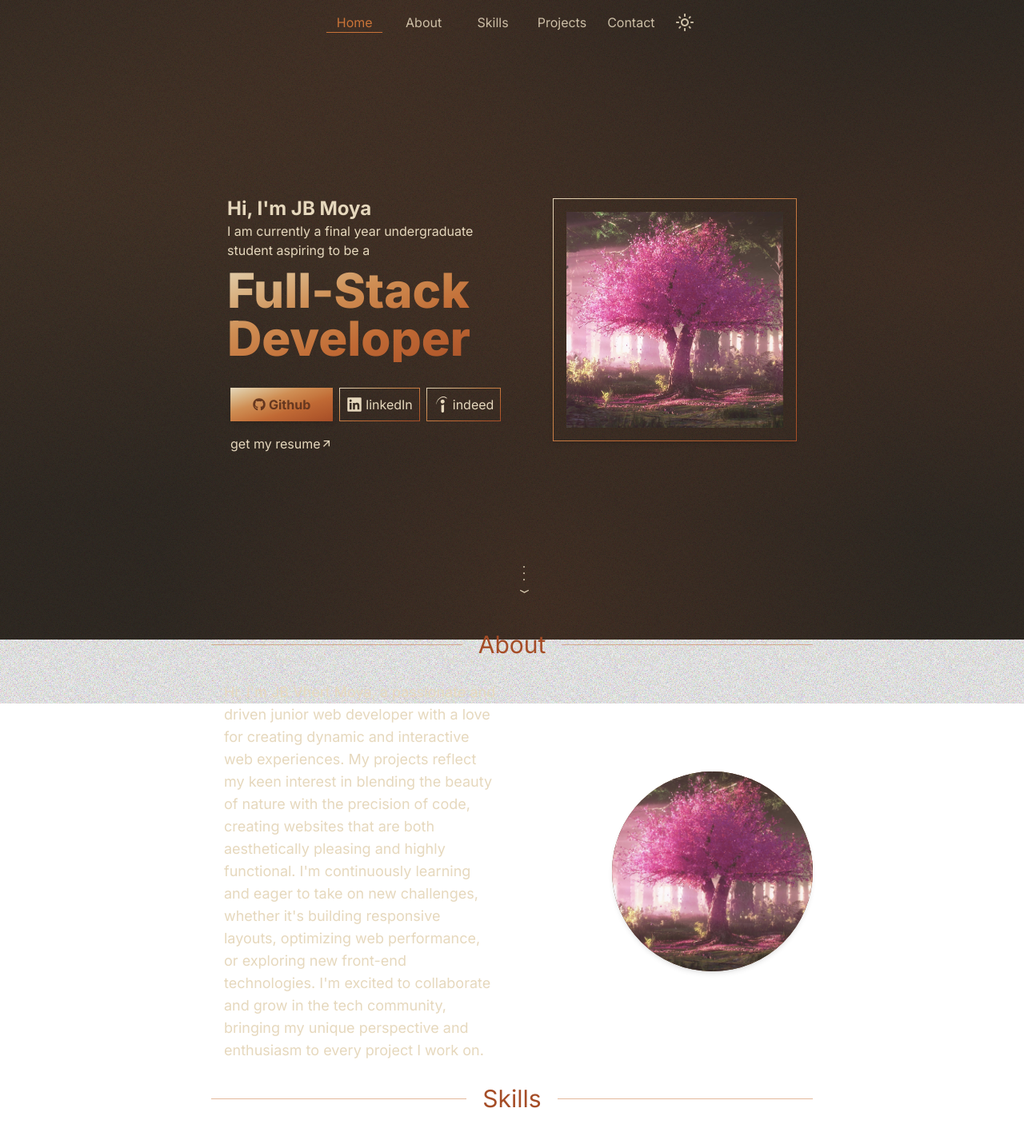
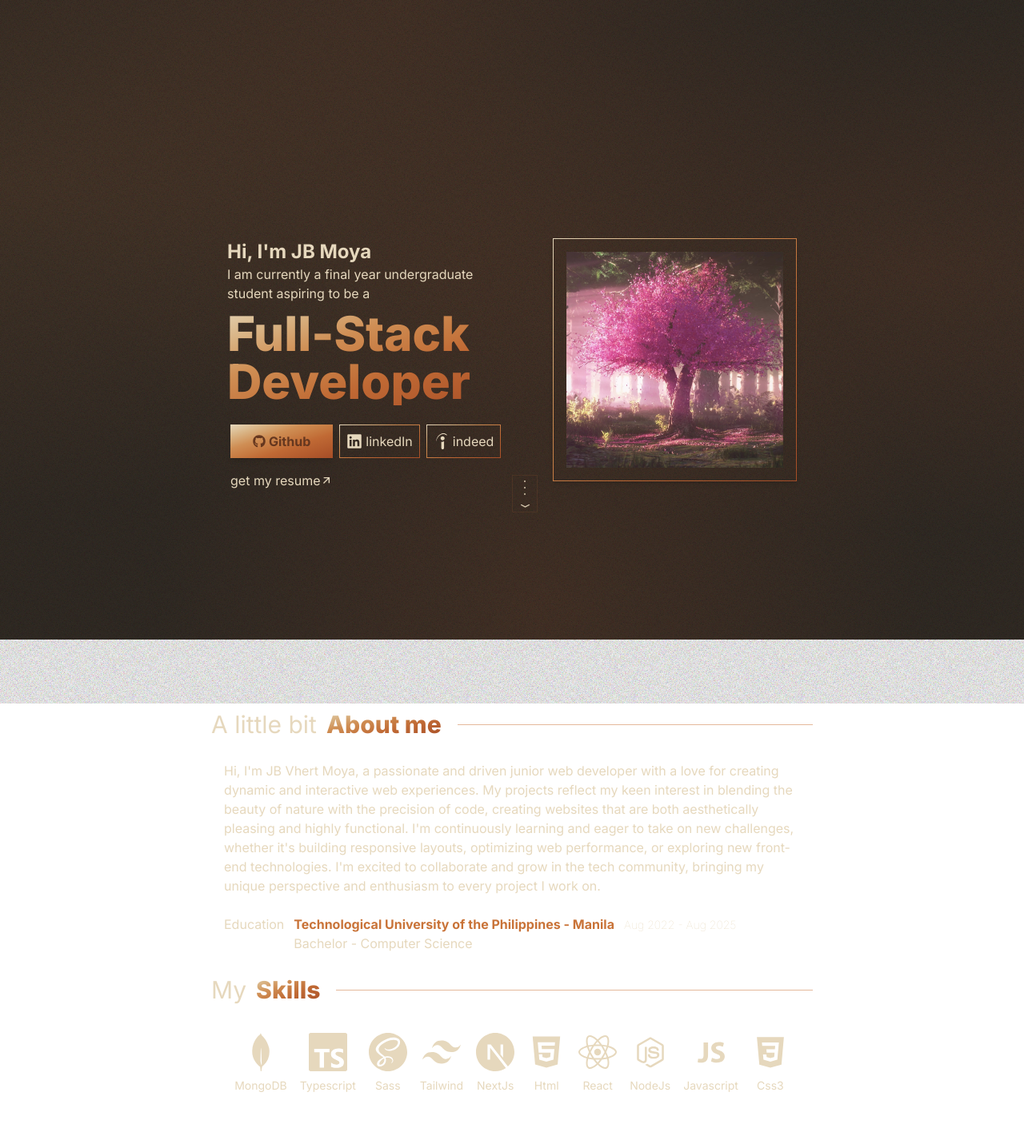
Before and after one commit to jb-moya/Portfolio, a Next.js app in the folder moya-portfolio/: page / in a window 1280 px wide. Shown: the top 1426 px of the page at 80% size. Built offline with nearby package versions, Linux system fonts and the light colour scheme.

Commit message:
appearance animation made

```diff
--- a/moya-portfolio/src/app/@about/page.tsx
+++ b/moya-portfolio/src/app/@about/page.tsx
@@ -14,12 +14,13 @@ export default function AboutPage() {
         <section>
             {sectionHeading({
                 id: "about",
-                sectionName: "About",
+                firstSectionName: "A little bit",
+                secondSectionName: "About me",
                 sectionRef: sectionRef,
             })}
-            <div className="flex">
-                <div className="text-lg w-8/12 px-4 content-center">
-                    <p className="mr-32">
+            <div className="px-4">
+                <div className="content-center">
+                    <p className="">
                         Hi, I'm JB Vhert Moya, a passionate and driven junior
                         web developer with a love for creating dynamic and
                         interactive web experiences. My projects reflect my keen
@@ -34,16 +35,20 @@ export default function AboutPage() {
                         enthusiasm to every project I work on.
                     </p>
                 </div>
-                <div className="bg-custom-bg-2 w-4/12 aspect-square box-border self-center rounded-full shadow-md">
-                    <Image
-                        src={profile}
-                        className="w-full h-full rounded-full object-cover"
-                        width={100}
-                        height={100}
-                        alt="profile"
-                    />
+                <div className="flex mt-6">
+                    <div className="mr-3">Education</div>
+                    <div className="flex flex-col">
+                        <div>
+                            <span className="font-bold text-custom-content-1">
+                                Technological University of the Philippines - Manila
+                            </span>
+                            <span className="ml-3 text-sm font-thin">
+                                Aug 2022 - Aug 2025
+                            </span>
+                        </div>
+                        <span className="">Bachelor - Computer Science</span>
+                    </div>
                 </div>
-                {/* <div className="text-center text-custom-content-2"> */}
             </div>
         </section>
     );
--- a/moya-portfolio/src/app/@projects/page.tsx
+++ b/moya-portfolio/src/app/@projects/page.tsx
@@ -15,11 +15,12 @@ export default function ProjectPage() {
         <section className="">
             {sectionHeading({
                 id: "projects",
-                sectionName: "Projects",
+                firstSectionName: "Featured",
+                secondSectionName: "Projects",
                 sectionRef: sectionRef,
             })}
 
-            <div className=" grid grid-cols-1 lg:grid-cols-2 gap-4 px-10">
+            <div className=" grid grid-cols-1 gap-4">
                 <Card title="Ecommerce" />
                 <Card title="Example Landing Page" />
                 <Card title="Web Scraping" />
--- a/moya-portfolio/src/app/@skills/page.tsx
+++ b/moya-portfolio/src/app/@skills/page.tsx
@@ -16,9 +16,9 @@ import { IconType } from "react-icons";
 import { sectionHeading } from "../_components/sectionHeading";
 
 const SkillIcon = ({ Icon, name }: { Icon: IconType; name: String }) => (
-    <div className="flex flex-col">
-        <Icon className="bg-clip-text text-[100px] bg-gradient-to-r from-pink-500 to-violet-500" />
-        <div className="mt-2">{name}</div>
+    <div className="flex flex-col justify-center items-center">
+        <Icon className="bg-clip-text text-5xl bg-gradient-to-r from-pink-500 to-violet-500" />
+        <div className="mt-2 text-sm">{name}</div>
     </div>
 );
 
@@ -44,7 +44,8 @@ export default function SkillsPage() {
         <section className="transition-colors h-96">
             {sectionHeading({
                 id: "skills",
-                sectionName: "Skills",
+                firstSectionName: "My",
+                secondSectionName: "Skills",
                 sectionRef: sectionRef,
             })}
             <div className="w-full p-2 flex text-center justify-center text-custom-content-2 space-x-4 flex-wrap">
--- a/moya-portfolio/src/app/_components/Navbar.tsx
+++ b/moya-portfolio/src/app/_components/Navbar.tsx
@@ -118,7 +118,7 @@ const Navbar = ({ useFooter = false }: { useFooter?: boolean }) => {
             <nav
                 ref={scrollDownIndicator}
                 className={classNames(
-                    "sm:block hidden w-[30rem] mx-auto text-custom-content-2/85 sticky top-2 z-50 px-2 transition-all duration-500 ease-in-out"
+                    "sm:block hidden w-[30rem] mx-auto text-custom-content-2/85 sticky top-2 z-50 px-2 transition-all duration-500 ease-in-out animate-fade-in-top animation-delay-300"
                     // "bg-custom-bg-1/25 backdrop-blur-md shadow-md"
                 )}
             >
--- a/moya-portfolio/src/app/_components/TechBadge.tsx
+++ b/moya-portfolio/src/app/_components/TechBadge.tsx
@@ -1,8 +1,8 @@
 const TechBadge = ({ name }: { name: String }) => {
     return (
-        <span className="item flex max-w-screen-sm items-center justify-center">
-            <span className="rounded-sm shadow-sm bg-custom-opp-bg-2">
-                <span className="font-bold text-sm text-custom-bg-1 px-1">
+        <span className="item flex max-w-screen-sm items-center justify-center mr-1 mt-1">
+            <span className="border border-custom-content-1/50">
+                <span className="text-sm text-custom-content-2 px-2">
                     {name}
                 </span>
             </span>
--- a/moya-portfolio/src/app/_components/sectionHeading.tsx
+++ b/moya-portfolio/src/app/_components/sectionHeading.tsx
@@ -1,18 +1,28 @@
 import React from "react";
 
 export const sectionHeading = ({
-    sectionName,
+    firstSectionName,
+    secondSectionName,
     sectionRef,
-    id
+    id,
 }: {
-    sectionName: String;
+    firstSectionName: String;
+    secondSectionName?: String;
     sectionRef?: any;
-    id?: string
+    id?: string;
 }) => {
     return (
-        <div id={id} className="text-3xl flex my-7 items-center" ref={sectionRef}>
-            <span className="border-b w-full mr-5 border-custom-content-1/50"></span>
-            <span className="text-nowrap text-custom-bg-3">{sectionName}</span>
+        <div
+            id={id}
+            className="text-3xl flex my-7 items-center"
+            ref={sectionRef}
+        >
+            <span className="text-nowrap text-custom-content-2">
+                {firstSectionName}
+            </span>
+            <span className="text-nowrap text-custom-content-1 gradient-text ml-3 font-extrabold">
+                {secondSectionName}
+            </span>
             <span className="border-b w-full ml-5 border-custom-content-1/50"></span>
         </div>
     );
--- a/moya-portfolio/src/app/globals.css
+++ b/moya-portfolio/src/app/globals.css
@@ -1,8 +1,100 @@
 @tailwind base;
 @tailwind components;
 @tailwind utilities;
+
+.fade-in-right {
+    -webkit-animation: fade-in-right 1.5s cubic-bezier(0.39, 0.575, 0.565, 1);
+    animation: fade-in-right 1.5s cubic-bezier(0.39, 0.575, 0.565, 1);
+    animation-fill-mode: both;
+    /* animation-delay: 1000ms; */
+}
+
+.fade-in {
+    -webkit-animation: fade-in 1.2s cubic-bezier(0.39, 0.575, 0.565, 1);
+    animation: fade-in 1.2s cubic-bezier(0.39, 0.575, 0.565, 1);
+    animation-fill-mode: both;
+}
+
+/* ----------------------------------------------
+ * Generated by Animista on 2024-7-3 10:35:56
+ * Licensed under FreeBSD License.
+ * See http://animista.net/license for more info.
+ * w: http://animista.net, t: @cssanimista
+ * ---------------------------------------------- */
+
+/**
+ * ----------------------------------------
+ * animation fade-in
+ * ----------------------------------------
+ */
+@-webkit-keyframes fade-in {
+    0% {
+        opacity: 0;
+    }
+    100% {
+        opacity: 1;
+    }
+}
+@keyframes fade-in {
+    0% {
+        opacity: 0;
+    }
+    100% {
+        opacity: 1;
+    }
+}
+
+/**
+ * ----------------------------------------
+ * animation fade-in-right
+ * ----------------------------------------
+ */
+@-webkit-keyframes fade-in-right {
+    0% {
+        -webkit-transform: translateX(50px);
+        transform: translateX(50px);
+        opacity: 0;
+    }
+    100% {
+        -webkit-transform: translateX(0);
+        transform: translateX(0);
+        opacity: 1;
+    }
+}
+@keyframes fade-in-right {
+    0% {
+        -webkit-transform: translateX(50px);
+        transform: translateX(50px);
+        opacity: 0;
+    }
+    100% {
+        -webkit-transform: translateX(0);
+        transform: translateX(0);
+        opacity: 1;
+    }
+}
+
 html {
     /* scroll-behavior: smooth; */
+}
+
+.char {
+    font-size: 40px;
+    height: 40px;
+    animation: an 1s ease-out both;
+    display: inline-block;
+}
+
+@keyframes an {
+    from {
+        opacity: 0;
+        transform: perspective(500px) translate3d(-35px, -40px, -150px)
+            rotate3d(1, -1, 0, 35deg);
+    }
+    to {
+        opacity: 1;
+        transform: perspective(500px) translate3d(0, 0, 0);
+    }
 }
 
 .hehe {
@@ -126,8 +218,8 @@ radial-gradient(at 43% 1%, hsla(38,45%,82%,0.19) 0px, transparent 50%); */
         );
 
         --mix-blend-mode: multiply;
-        --bg-contrast: 110%;
-        --bg-brightness: 110%;
+        --bg-contrast: 60%;
+        --bg-brightness: 155%;
 
         --bg-color: hsla(39, 45%, 82%, 1);
         --bg-image: radial-gradient(
--- a/moya-portfolio/src/app/page.tsx
+++ b/moya-portfolio/src/app/page.tsx
@@ -76,20 +76,20 @@ export default function Home() {
             text: "linkedIn",
             icon: <FaLinkedin size={20} />,
             url: "https://www.linkedin.com/in/jbvhert/",
-            classNames: "px-2 border gradient-border",
+            classNames: "px-2 border hover:bg-custom-bg-2 gradient-border",
             iconClassNames: "mr-1",
         },
         {
             text: "indeed",
             icon: <SiIndeed size={20} />,
             url: "https://www.indeed.com/career-advice/career-development/how-to-become-a-full-stack-developer",
-            classNames: "px-2 border gradient-border",
+            classNames: "px-2 border hover:bg-custom-bg-2 gradient-border",
             iconClassNames: "mr-1",
         },
         {
             text: "get my resume",
             url: "https://www.indeed.com/career-advice/career-development/how-to-become-a-full-stack-developer",
-            classNames: "p-0 m-0",
+            classNames: "p-0 m-0 hover:border-b  border-opacity-0 hover:border-opacity-100",
             openPageIcon: true,
         },
     ];
@@ -99,7 +99,7 @@ export default function Home() {
         "";
 
     return (
-        <section className="flex h-[720px] text-custom-content-1 flex-col sm:flex-row items-center justify-between mx-auto">
+        <section className="flex h-[820px] text-custom-content-1 flex-col sm:flex-row items-center justify-between mx-auto">
             <div id="home" ref={sectionRef}></div>
             <div className="w-full my-auto flex space-x-4 space-y-4 justify-center">
                 <div className="text-center flex">
@@ -107,22 +107,21 @@ export default function Home() {
                         <div className="sm:w-7/12 px-5 pt-5 text-center w-12/12 sm:pr-10 sm:text-left sm:order-1 order-2">
                             <h1
                                 // className={`font-bold text-2xl text-stroke`}
-                                className={`font-bold text-2xl text-custom-content-2 ${shadowedWord}`}
+                                className={`font-bold text-2xl text-custom-content-2 ${shadowedWord} opacity-0 animate-fadeInRight animation-delay-100`}
                             >
                                 Hi, I'm JB Moya
                             </h1>
-                            <p className="text-custom-content-2">
+                            <p className="text-custom-content-2 animate-fade-in-top">
                                 I am currently a final year undergraduate
                                 student aspiring to be a
                             </p>
                             <p
-                                // className={`font-extrabold text-6xl pt-2 text-stroke `}
-                                className={`font-extrabold text-6xl pt-2 ${shadowedWord} gradient-text`}
+                                className={`font-extrabold text-6xl pt-2 ${shadowedWord} gradient-text opacity-0 animate-fadeInRight animation-delay-200`}
                             >
                                 Full-Stack Developer
                             </p>
 
-                            <div className="w-full flex flex-wrap mt-6 justify-center sm:justify-normal">
+                            <div className="w-full flex flex-wrap mt-4 justify-center sm:justify-normal animate-fade-in-top animation-delay-300">
                                 {linkButtons.map((item, index) => (
                                     <a
                                         key={index}
@@ -147,7 +146,7 @@ export default function Home() {
                             </div>
                         </div>
 
-                        <div className="sm:w-5/12 mr-0 sm:mr-5 sm:mt-0 mt-10 w-8/12 sm:order-1 aspect-square box-border self-center p-4 gradient-border border shadow-md">
+                        <div className="sm:w-5/12 mr-0 sm:mr-5 sm:mt-0 mt-10 w-8/12 sm:order-1 aspect-square box-border self-center p-4 gradient-border border shadow-md opacity-0 animate-fadeInRight animation-delay-500">
                             <Image
                                 src={profile}
                                 className="w-full h-full object-cover"
@@ -163,7 +162,7 @@ export default function Home() {
 
             <span
                 ref={scrollDownIndicator}
-                className="animate-customBounce fixed bottom-5 left-1/2 leading-none -translate-x-1/2 text-custom-content-2 transition-opacity duration-500 ease-in-out"
+                className="animate-customBounce border border-custom-content-2 fixed bottom-32 left-1/2 leading-none -translate-x-1/2 text-custom-content-2 transition-opacity duration-500 ease-in-out"
             >
                 <PiDotsThreeVerticalThin size={30} />
                 <div className="text-center mx-auto w-fit">
--- a/moya-portfolio/tailwind.config.ts
+++ b/moya-portfolio/tailwind.config.ts
@@ -1,6 +1,7 @@
 const defaultTheme = require("tailwindcss/defaultTheme");
 
 const svgToDataUri = require("mini-svg-data-uri");
+const plugin = require("tailwindcss/plugin");
 
 const colors = require("tailwindcss/colors");
 const {
@@ -84,11 +85,35 @@ const config: Config = {
                         transform: "translateY(-75%)",
                         "animation-timing-function":
                             "cubic-bezier(0.8, 0, 1, 1)",
+                        "border-color": "rgba(201, 115, 56, 0)",
                     },
                     "50%": {
                         transform: "translateY(0)",
                         "animation-timing-function":
                             "cubic-bezier(0, 0, 0.2, 1)",
+                        "border-color": "rgba(201, 115, 56, 1)",
+                    },
+                },
+
+                fadeInRight: {
+                    "0%": {
+                        opacity: "0",
+                        transform: "translateX(50px)",
+                    },
+                    "100%": {
+                        opacity: "1",
+                        transform: "translateX(0)",
+                    },
+                },
+
+                "fade-in-top": {
+                    "0%": {
+                        transform: "translateY(-10px)",
+                        opacity: "0",
+                    },
+                    "100%": {
+                        transform: "translateY(0)",
+                        opacity: "1",
                     },
                 },
             },
@@ -96,6 +121,11 @@ const config: Config = {
             animation: {
                 wiggle: "wiggle 6s ease-in-out infinite",
                 customBounce: "customBounce 2s ease-in-out infinite",
+                fadeInRight:
+                    "fadeInRight 1.5s cubic-bezier(0.39, 0.575, 0.565, 1) both",
+
+                "fade-in-top":
+                    "fade-in-top 1s cubic-bezier(0.39, 0.575, 0.565, 1) both",
             },
 
             fontFamily: {
@@ -105,30 +135,56 @@ const config: Config = {
     },
     plugins: [
         // addVariablesForColors,
-        function ({ matchUtilities, theme }: any) {
+        plugin(({ matchUtilities, theme }: any) => {
             matchUtilities(
                 {
-                    "bg-grid": (value: any) => ({
-                        backgroundImage: `url("${svgToDataUri(
-                            `<svg xmlns="http://www.w3.org/2000/svg" viewBox="0 0 32 32" width="32" height="32" fill="none" stroke="${value}"><path d="M0 .5H31.5V32"/></svg>`
-                        )}")`,
-                    }),
-                    "bg-grid-small": (value: any) => ({
-                        backgroundImage: `url("${svgToDataUri(
-                            `<svg xmlns="http://www.w3.org/2000/svg" viewBox="0 0 32 32" width="8" height="8" fill="none" stroke="${value}"><path d="M0 .5H31.5V32"/></svg>`
-                        )}")`,
-                    }),
-                    "bg-dot": (value: any) => ({
-                        backgroundImage: `url("${svgToDataUri(
-                            `<svg xmlns="http://www.w3.org/2000/svg" viewBox="0 0 32 32" width="16" height="16" fill="none"><circle fill="${value}" id="pattern-circle" cx="10" cy="10" r="1.6257413380501518"></circle></svg>`
-                        )}")`,
-                    }),
+                    "animation-delay": (value: any) => {
+                        return {
+                            "animation-delay": value,
+                        };
+                    },
                 },
                 {
-                    values: flattenColorPalette(theme("backgroundColor")),
-                    type: "color",
+                    values: theme("transitionDelay"),
                 }
             );
+        }),
+        function ({ matchUtilities, theme }: any) {
+            // matchUtilities(
+            //     {
+            //         "bg-grid": (value: any) => ({
+            //             backgroundImage: `url("${svgToDataUri(
+            //                 `<svg xmlns="http://www.w3.org/2000/svg" viewBox="0 0 32 32" width="32" height="32" fill="none" stroke="${value}"><path d="M0 .5H31.5V32"/></svg>`
+            //             )}")`,
+            //         }),
+            //         "bg-grid-small": (value: any) => ({
+            //             backgroundImage: `url("${svgToDataUri(
+            //                 `<svg xmlns="http://www.w3.org/2000/svg" viewBox="0 0 32 32" width="8" height="8" fill="none" stroke="${value}"><path d="M0 .5H31.5V32"/></svg>`
+            //             )}")`,
+            //         }),
+            //         "bg-dot": (value: any) => ({
+            //             backgroundImage: `url("${svgToDataUri(
+            //                 `<svg xmlns="http://www.w3.org/2000/svg" viewBox="0 0 32 32" width="16" height="16" fill="none"><circle fill="${value}" id="pattern-circle" cx="10" cy="10" r="1.6257413380501518"></circle></svg>`
+            //             )}")`,
+            //         }),
+            //     },
+            //     {
+            //         values: flattenColorPalette(theme("backgroundColor")),
+            //         type: "color",
+            //     }
+            // );
+            // matchUtilities(
+            //     {
+            //         "animation-delay": (value: any) => {
+            //             return {
+            //                 "animation-delay": value,
+            //             };
+            //         },
+            //     },
+            //     {
+            //         values: theme("transitionDelay"),
+            //     }
+            // );
         },
     ],
 };
```
Also changed, not shown: moya-portfolio/src/app/@contacts/page.tsx (+18 -14 lines), moya-portfolio/src/app/_components/ProjectCard.tsx (+8 -5 lines).
